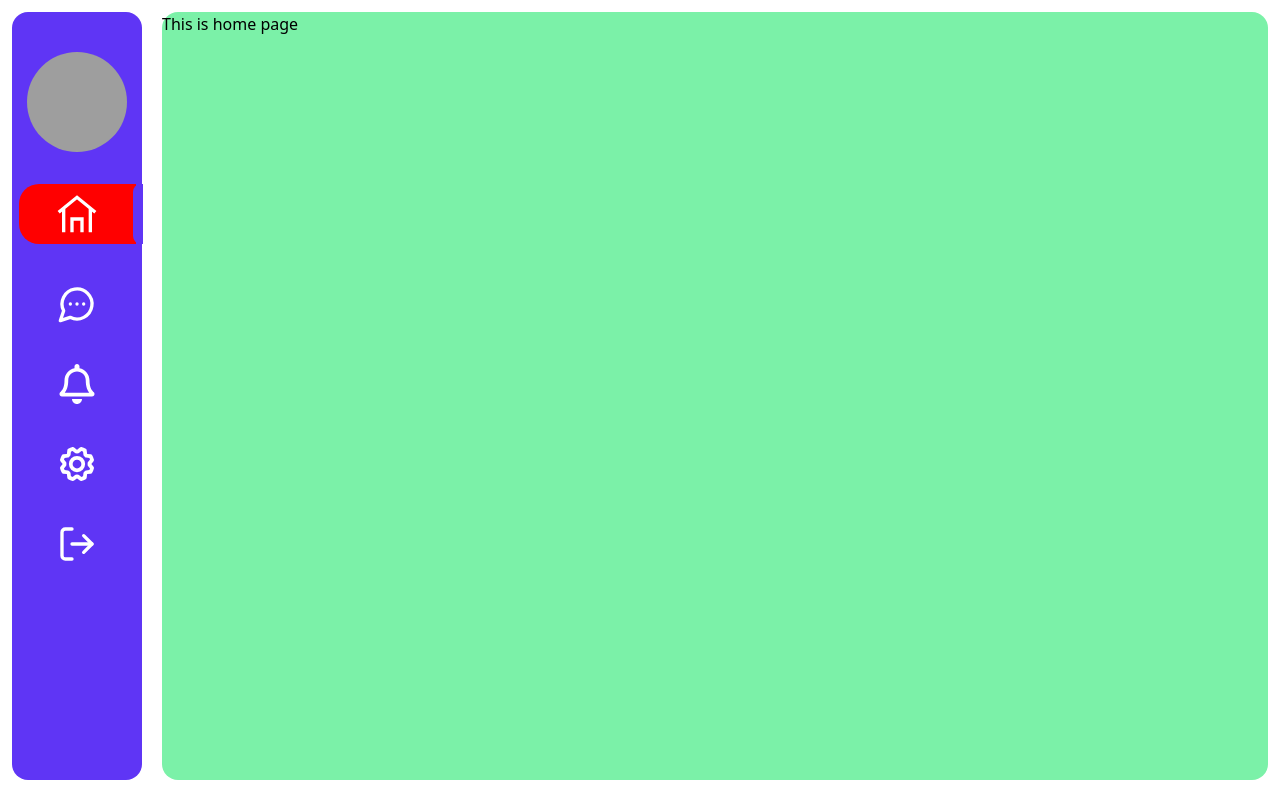
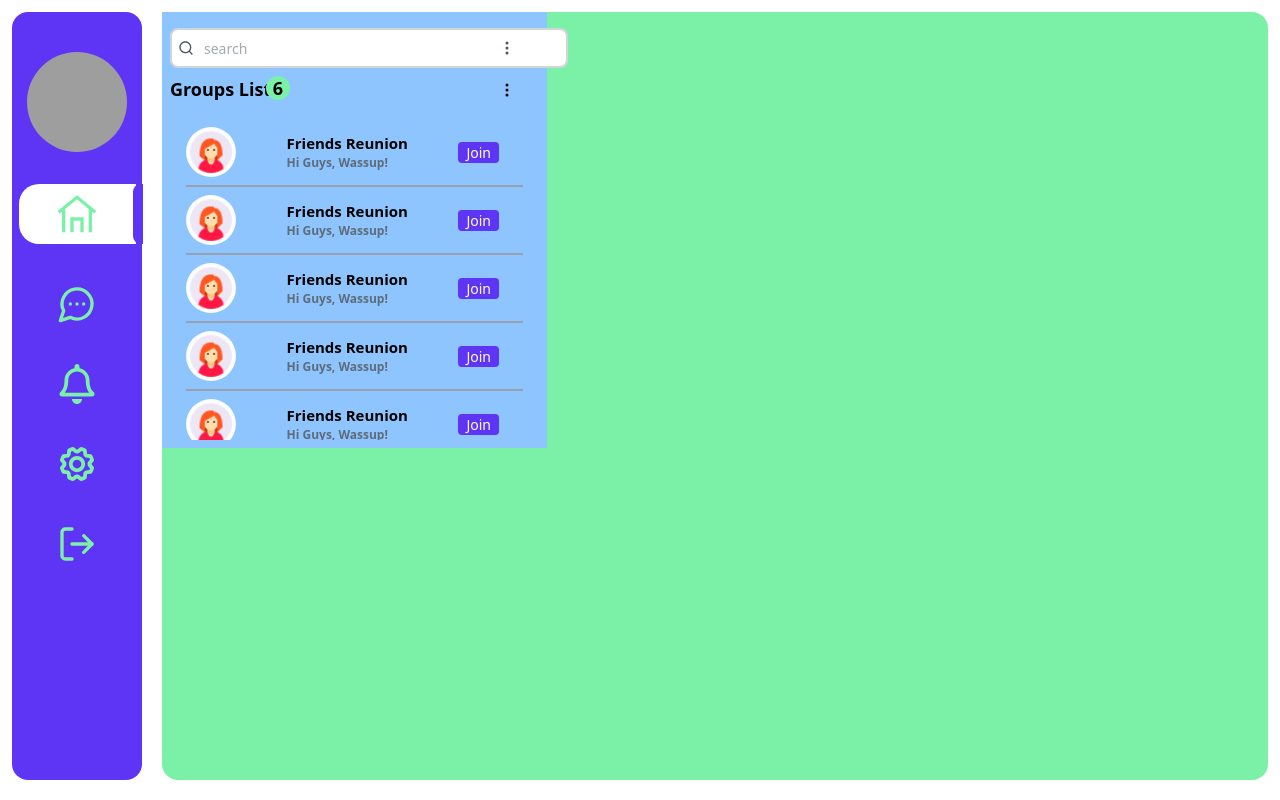
Before and after one commit to albena-dev/chat_project, a React (Vite) app: page / in a window 1280 px wide. Built offline with nearby package versions, Linux system fonts and the light colour scheme; grey boxes are pictures that could not be loaded.

Commit message:
Modified Home.jsx file and add GroupList.jsx file design

```diff
--- a/src/App.jsx
+++ b/src/App.jsx
@@ -12,7 +12,7 @@ const App = () => {
         <Route path="/Registration" element={<Registration />} />
         <Route path="/SignIn" element={<SignIn />} />
         <Route path="/" element={<RootLayout />}>
-          <Route index element={"This is home page"}></Route>
+          <Route index element={<Home />}></Route>
           <Route path="/massage" element={"This is massage page"}></Route>
           <Route path="/notification" element={"This is notification page"}></Route>
           <Route path="/settings" element={"This is settings page"}></Route>
--- /dev/null
+++ b/src/components/HomeComponent/GroupList.jsx
@@ -0,0 +1,92 @@
+import React, { useState } from "react";
+import Sidebar from "../../components/HomeComponent/Sidebar";
+import { RiSearchLine } from "react-icons/ri";
+import { IoEllipsisVerticalSharp } from "react-icons/io5";
+import Avatar from "../../assets/homeassets/avatar_animation.gif";
+
+const GroupList = () => {
+  const [totalNumber, setTotalnumber] = useState(6);
+  return (
+    <div>
+      <div className="w-[385px] bg-blue-300  p-2">
+        <div>
+          <div className="relative pt-2 mx-auto text-gray-600  px-0 flex justify-between items-center">
+            <button
+              type="submit"
+              className="absolute left-0 top-0 mt-5 mr-4 px-2"
+            >
+              <span>
+                <RiSearchLine />
+              </span>
+            </button>
+            <input
+              type="search"
+              name="search"
+              placeholder="search"
+              className="border-2 border-gray-300 bg-white h-10 px-8 pr-40 rounded-lg text-sm focus:outline-none"
+            />
+
+            <button type="submit" className="absolute right-2 top-0 mt-5 mr-4">
+              <span>
+                <IoEllipsisVerticalSharp />
+              </span>
+            </button>
+          </div>
+          {/* group list=========== */}
+
+          <div className="flex justify-between items-center pr-6 mt-2">
+            <h1 className="relative font-semibold font-sans text-[18px]">
+              Groups List
+              <span className="absolute left-24 top-0 w-6 h-6 rounded-full bg-green-300 flex justify-center items-center">
+                {totalNumber}
+              </span>
+            </h1>
+            <span>
+              <IoEllipsisVerticalSharp />
+            </span>
+          </div>
+          {/* group list=========== */}
+
+          {/* group heading =========== */}
+          <div className="h-[337px] overflow-y-scroll p-4">
+            {[...new Array(totalNumber)].map((_, index) => (
+              <div
+                className={
+                  totalNumber == index + 1
+                    ? "flex justify-between items-center pr-6 pb-2 pt-2 cursor-pointer"
+                    : "flex justify-between items-center pr-6 pb-2 pt-2 border-b-2 border-gray-400 cursor-pointer"
+                }
+                key={index}
+              >
+                <div className="w-[50px] h-[50px] rounded-full ">
+                  <picture>
+                    <img
+                      src={Avatar}
+                      alt={Avatar}
+                      className="w-full h-full object-cover rounded-full"
+                    />
+                  </picture>
+                </div>
+                <div>
+                  <h3 className="font-semibold font-sans text-[15px]">
+                    Friends Reunion
+                  </h3>
+                  <p className="font-semibold font-sans text-[12px] text-[#4D4D4DBF]">
+                    Hi Guys, Wassup!
+                  </p>
+                </div>
+                <button className="bg-[#5F35F5] px-2 text-white text-[14px] rounded cursor-pointer font-sans">
+                  Join
+                </button>
+              </div>
+            ))}
+          </div>
+
+          {/* group heading =========== */}
+        </div>
+      </div>
+    </div>
+  );
+};
+
+export default GroupList;
--- a/src/components/HomeComponent/Sidebar.jsx
+++ b/src/components/HomeComponent/Sidebar.jsx
@@ -18,17 +18,17 @@ const Sidebar = () => {
     },
     {
       id: 2,
-      path: "massage",
+      path: "/massage",
       icon: <LuMessageCircleMore />,
     },
     {
       id: 3,
-      path: "notification",
+      path: "/notification",
       icon: <FaRegBell />,
     },
     {
       id: 4,
-      path: "settings",
+      path: "/settings",
       icon: <PiGearBold />,
     },
     {
@@ -37,7 +37,7 @@ const Sidebar = () => {
       icon: <FiLogOut />,
     },
   ];
-//   console.log(location.pathname);
+  //   console.log(location.pathname);
   //   handleNavigationItem============
   const handleNavigationItem = (path = "/") => {
     // alert("ghhjgj")
@@ -67,18 +67,18 @@ const Sidebar = () => {
           {navigationIcons?.map((item, index) =>
             navigationIcons.length - 1 == index ? (
               <div
-                 className= "text-[40px] text-white"
+                className="text-[40px] text-green-300 cursor-pointer"
                 key={item.id}
-                onClick={() => handleNavigationItem(item.path)}
+                // onClick={() => handleNavigationItem(item.path)}
               >
                 {item.icon}
               </div>
             ) : (
               <div
                 className={
-                  (location.pathname == item.path
-                    ? "active text-[40px] text-white"
-                    : "text-[40px] text-white")
+                  location.pathname == item.path
+                    ? "active text-[40px]  text-green-300 cursor-pointer"
+                    : "text-[40px]  text-green-300 cursor-pointer"
                 }
                 key={item.id}
                 onClick={() => handleNavigationItem(item.path)}
--- a/src/index.css
+++ b/src/index.css
@@ -13,7 +13,7 @@
   --color-black_color: var(--black_color);
 }
 .active {
-  background-color: red;
+  background-color: white;
   width: 90%;
   display: flex;
   justify-content: center;
@@ -22,9 +22,9 @@
   border-bottom-left-radius: 20px;
   position: relative;
 }
-/* .active:hover{
+.active:hover{
   color:#5f35f5;
-} */
+}
 .active::after {
   position: absolute;
   content: "";
--- a/src/pages/Home/Home.jsx
+++ b/src/pages/Home/Home.jsx
@@ -1,10 +1,12 @@
-import React from "react";
-import Sidebar from "../../components/HomeComponent/Sidebar";
+import React from 'react'
+import GroupList from '../../components/HomeComponent/GroupList'
 
 const Home = () => {
   return (
-    <h1>This is home page</h1>
-  );
-};
+    <div>
+      <GroupList />
+    </div>
+  )
+}
 
-export default Home;
+export default Home
```
Also changed, not shown: src/assets/homeassets/avatar_animation.gif (added).
